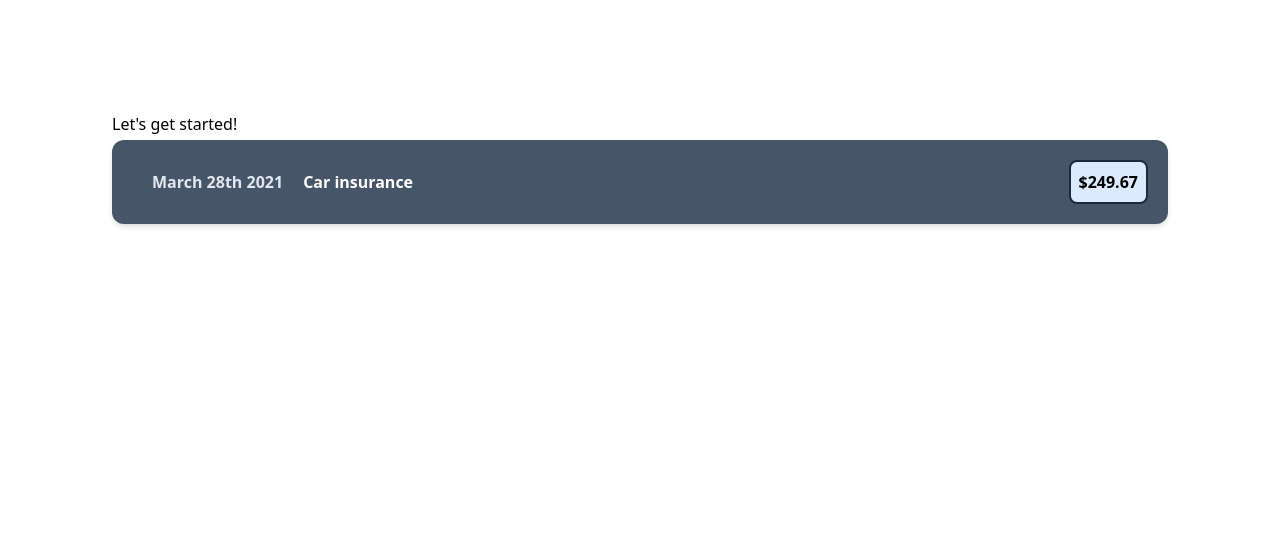
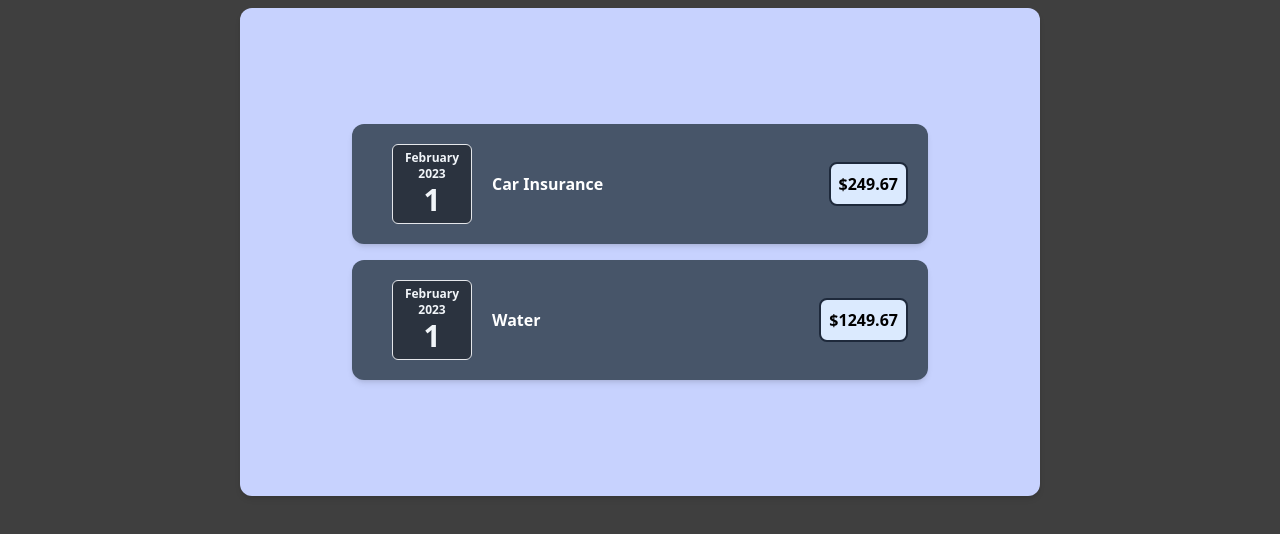
Before and after one commit to victorac/expenses-react-app, a React (Create React App) app: page / in a window 1280 px wide. Shown: the top 534 px of the page. Built offline with nearby package versions, Linux system fonts and the light colour scheme.

Commit message:
add ExpenseDate and ExpenseList; fix css

```diff
--- a/src/App.js
+++ b/src/App.js
@@ -1,12 +1,20 @@
-import ExpenseItem from "./components/ExpenseItem";
+import ExpenseList from "./components/ExpenseList";
 
 function App() {
-  return (
-    <div className="p-28">
-      <h2>Let's get started!</h2>
-      <ExpenseItem />
-    </div>
-  );
+  const expenses = [
+    {
+      title: "Car Insurance",
+      date: new Date(),
+      amount: "249.67",
+    },
+    {
+      title: "Water",
+      date: new Date(),
+      amount: "1249.67",
+    }
+  ]
+
+  return <ExpenseList expenses={expenses} />;
 }
 
 export default App;
--- /dev/null
+++ b/src/components/ExpenseDate.js
@@ -0,0 +1,16 @@
+function ExpenseDate({date}){
+    const year = date.toLocaleString([], {year: "numeric"});
+    const month = date.toLocaleString([], {month: "long"});
+    const day = date.toLocaleString([], {day: "numeric"});
+
+    return (
+        <div className="flex w-20 h-20 flex-col bg-opacity-40 bg-black text-slate-100 mx-5 items-center justify-center p-1 border rounded-md">
+            <div className="text-xs">{month}</div>
+            <div className="text-xs" >{year}</div>
+            <div className="text-3xl font-bold">{day}</div>
+        </div>
+    );
+
+}
+
+export default ExpenseDate;
--- a/src/components/ExpenseItem.js
+++ b/src/components/ExpenseItem.js
@@ -1,11 +1,13 @@
-function ExpenseItem() {
+import ExpenseDate from "./ExpenseDate";
+
+function ExpenseItem({date, title, amount}) {
   return (
     <div className="flex font-bold items-center bg-slate-600 my-1 mx-0 p-5 text-white justify-between rounded-xl shadow-md min-w-min">
-      <div className="text-slate-200 mx-5">March 28th 2021</div>
+      <ExpenseDate date={date} />
       <div className="flex flex-column flex-col-reverse gap-4 items-end justify-start flex-1 sm:flex-row sm:items-center">
-        <h2 className="my-1 flex-1">Car insurance</h2>
-        <div className="border-2 border-slate-800 rounded-lg p-2 float-right bg-blue-100 text-black">
-          $249.67
+        <h2 className="my-1 flex-1">{title}</h2>
+        <div className="border-2 border-slate-800 rounded-lg p-2 bg-blue-100 text-black">
+          ${amount}
         </div>
       </div>
     </div>
--- /dev/null
+++ b/src/components/ExpenseList.js
@@ -0,0 +1,17 @@
+import ExpenseItem from "./ExpenseItem";
+
+function ExpenseList({ expenses }) {
+  return (
+    <div className="p-28 flex flex-col gap-2 bg-indigo-200 my-2 mx-auto w-[50rem] max-w-[95%] rounded-xl shadow-md min-w-min">
+      {expenses.map((expense) => (
+        <ExpenseItem
+          title={expense.title}
+          date={expense.date}
+          amount={expense.amount}
+        />
+      ))}
+    </div>
+  );
+}
+
+export default ExpenseList;
--- a/src/index.css
+++ b/src/index.css
@@ -1,3 +1,12 @@
 @tailwind base;
 @tailwind components;
 @tailwind utilities;
+
+* {
+  box-sizing: border-box;
+}
+
+body {
+  margin: 0;
+  background-color: #3f3f3f;
+}
```
